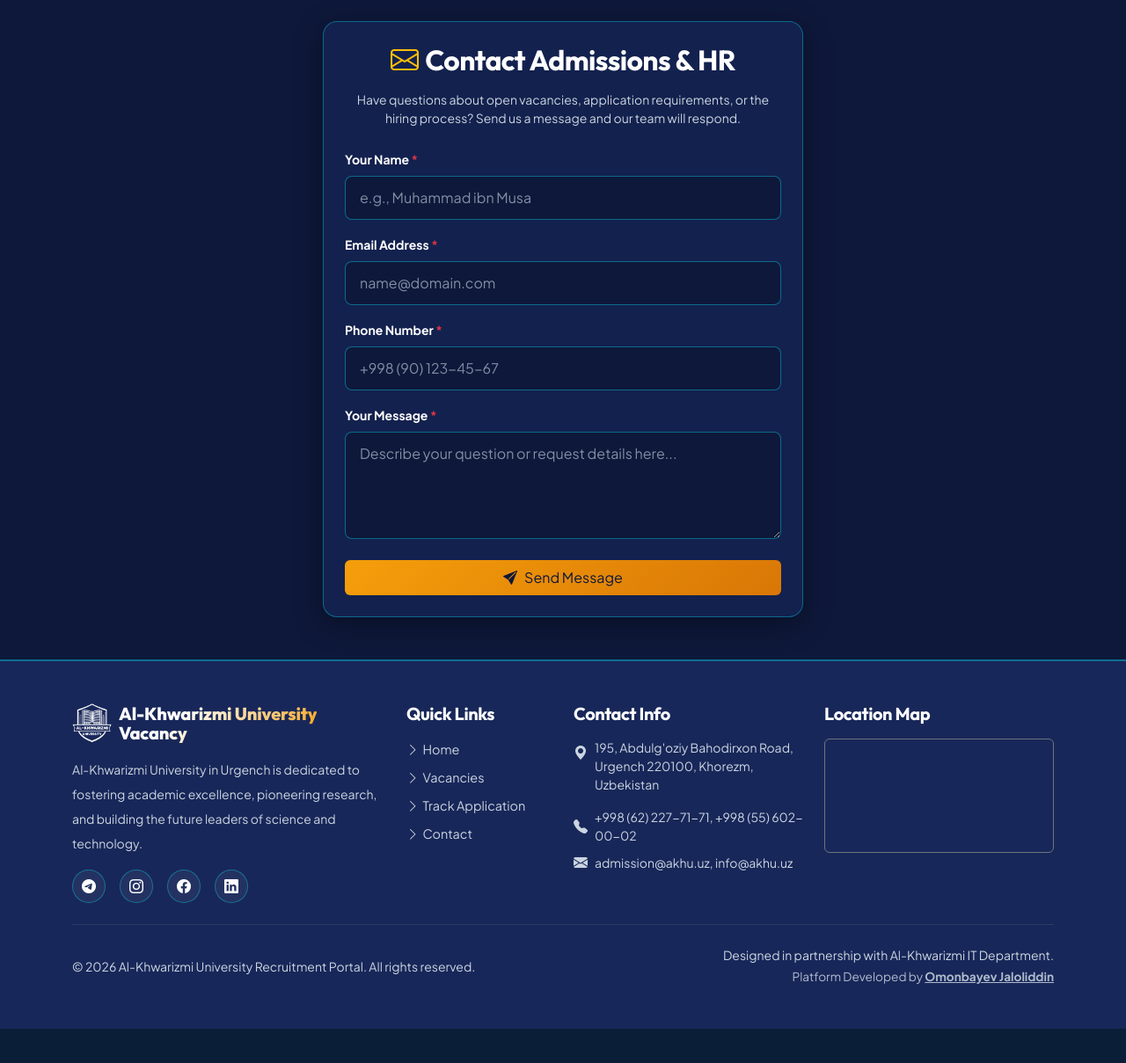
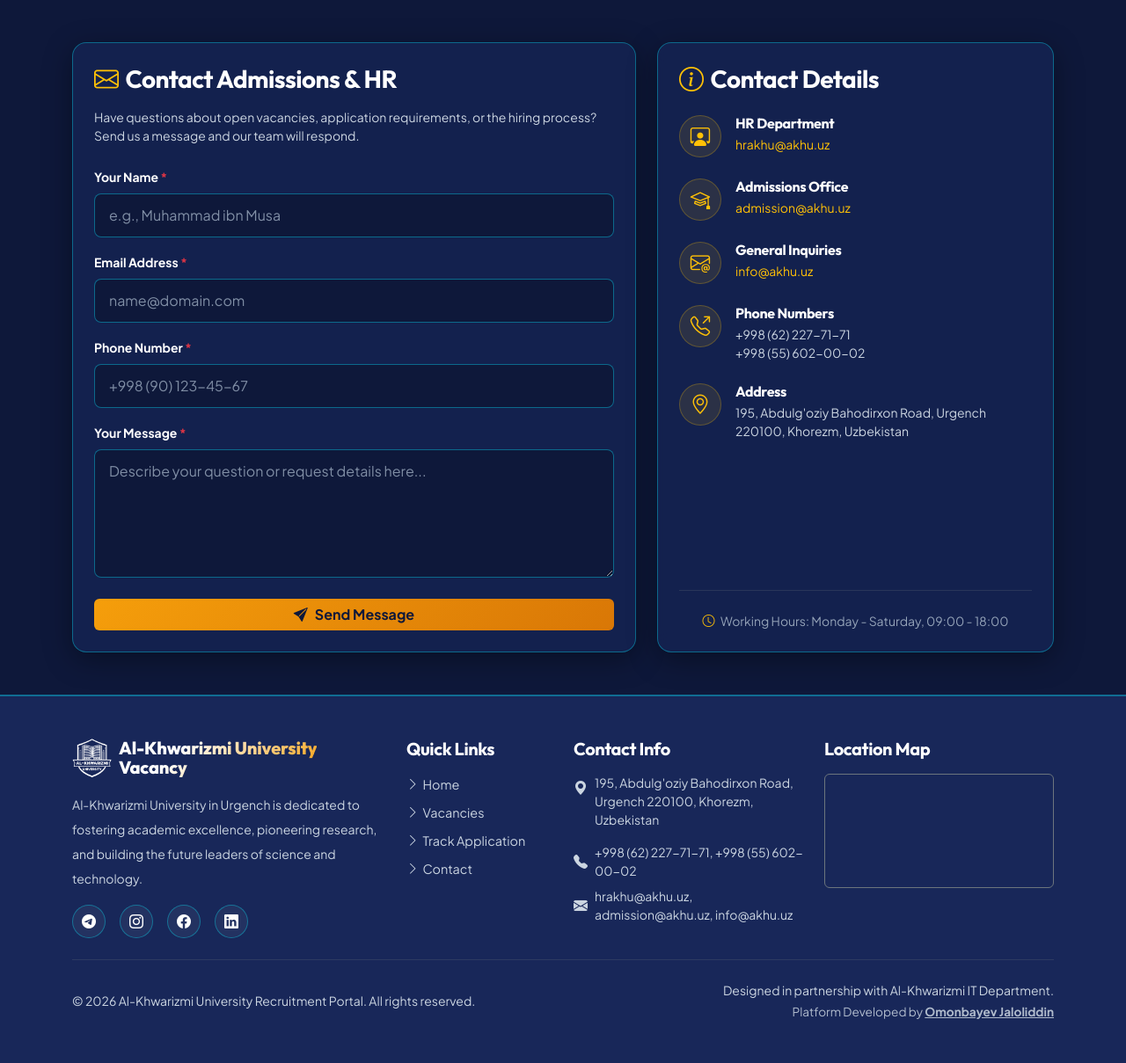
Before and after one commit to johnsmitth8729-creator/akhu_job, a Flask app: page /en/contact in a window 1280 px wide. Shown: the part 98-1307 px from the top of the page at 88% size. Before the commit the page ends 1268 px from the top, so only its background shows below. Run offline with Flask 3, Linux system fonts and the light colour scheme; a user stored in the database is signed in; some libraries are stand-ins or nearby versions; grey boxes are pictures that could not be loaded.

Commit message:
upload hr contact

```diff
--- a/app/templates/base.html
+++ b/app/templates/base.html
@@ -220,7 +220,7 @@
                         </li>
                         <li class="mb-2 d-flex align-items-center gap-2">
                             <i class="bi bi-envelope-fill text-accent"></i>
-                            <span class="text-secondary small">admission@akhu.uz, info@akhu.uz</span>
+                            <span class="text-secondary small">hrakhu@akhu.uz, admission@akhu.uz, info@akhu.uz</span>
                         </li>
                     </ul>
                 </div>
--- a/app/templates/contact.html
+++ b/app/templates/contact.html
@@ -1,12 +1,13 @@
 {% extends 'base.html' %}
 
 {% block content %}
-<div class="container my-4">
-    <div class="row">
-        <div class="col-lg-6 mx-auto">
-            <div class="glass-panel p-4 mb-4">
-                <h2 class="text-white text-center mb-3"><i class="bi bi-envelope me-2 text-warning"></i>{{ _('Contact Admissions & HR') }}</h2>
-                <p class="text-secondary text-center small mb-4">
+<div class="container my-5">
+    <div class="row g-4">
+        <!-- Left Column: Contact Form -->
+        <div class="col-lg-7">
+            <div class="glass-panel p-4 h-100">
+                <h3 class="text-white mb-3"><i class="bi bi-envelope me-2 text-warning"></i>{{ _('Contact Admissions & HR') }}</h3>
+                <p class="text-secondary small mb-4">
                     {{ _('Have questions about open vacancies, application requirements, or the hiring process? Send us a message and our team will respond.') }}
                 </p>
 
@@ -30,17 +31,97 @@
 
                     <div class="mb-3">
                         <label class="form-label text-white small fw-bold">{{ _('Your Message') }} <span class="text-danger">*</span></label>
-                        <textarea name="message" class="form-control form-control-custom text-white" rows="4" required placeholder="{{ _('Describe your question or request details here...') }}"></textarea>
+                        <textarea name="message" class="form-control form-control-custom text-white" rows="5" required placeholder="{{ _('Describe your question or request details here...') }}"></textarea>
                     </div>
 
                     <div class="mt-4">
-                        <button type="submit" class="btn btn-custom-primary w-100 py-2 justify-content-center">
+                        <button type="submit" class="btn btn-custom-primary w-100 py-2.5 justify-content-center fw-bold">
                             <i class="bi bi-send-fill me-2"></i>{{ _('Send Message') }}
                         </button>
                     </div>
                 </form>
             </div>
         </div>
+
+        <!-- Right Column: Contact Details -->
+        <div class="col-lg-5">
+            <div class="glass-panel p-4 h-100 d-flex flex-column justify-content-between">
+                <div>
+                    <h3 class="text-white mb-4"><i class="bi bi-info-circle me-2 text-warning"></i>{% if g.lang_code == 'uz' %}Bog'lanish Ma'lumotlari{% else %}Contact Details{% endif %}</h3>
+
+                    <div class="d-flex flex-column gap-4">
+                        <!-- HR Department Email -->
+                        <div class="d-flex align-items-start gap-3">
+                            <div class="rounded-circle bg-warning bg-opacity-10 border border-warning border-opacity-25 d-flex align-items-center justify-content-center text-warning" style="width: 48px; height: 48px; flex-shrink: 0;">
+                                <i class="bi bi-person-workspace" style="font-size: 1.4rem;"></i>
+                            </div>
+                            <div>
+                                <h6 class="text-white mb-1 fw-bold">{% if g.lang_code == 'uz' %}Kadrlar bo'limi (HR){% else %}HR Department{% endif %}</h6>
+                                <p class="mb-0 small"><a href="mailto:hrakhu@akhu.uz" class="text-warning text-decoration-none hover-underline">hrakhu@akhu.uz</a></p>
+                            </div>
+                        </div>
+
+                        <!-- Admissions Office Email -->
+                        <div class="d-flex align-items-start gap-3">
+                            <div class="rounded-circle bg-warning bg-opacity-10 border border-warning border-opacity-25 d-flex align-items-center justify-content-center text-warning" style="width: 48px; height: 48px; flex-shrink: 0;">
+                                <i class="bi bi-mortarboard" style="font-size: 1.4rem;"></i>
+                            </div>
+                            <div>
+                                <h6 class="text-white mb-1 fw-bold">{% if g.lang_code == 'uz' %}Qabul komissiyasi{% else %}Admissions Office{% endif %}</h6>
+                                <p class="mb-0 small"><a href="mailto:admission@akhu.uz" class="text-warning text-decoration-none hover-underline">admission@akhu.uz</a></p>
+                            </div>
+                        </div>
+
+                        <!-- General Inquiries Email -->
+                        <div class="d-flex align-items-start gap-3">
+                            <div class="rounded-circle bg-warning bg-opacity-10 border border-warning border-opacity-25 d-flex align-items-center justify-content-center text-warning" style="width: 48px; height: 48px; flex-shrink: 0;">
+                                <i class="bi bi-envelope-at" style="font-size: 1.4rem;"></i>
+                            </div>
+                            <div>
+                                <h6 class="text-white mb-1 fw-bold">{% if g.lang_code == 'uz' %}Umumiy bo'lim{% else %}General Inquiries{% endif %}</h6>
+                                <p class="mb-0 small"><a href="mailto:info@akhu.uz" class="text-warning text-decoration-none hover-underline">info@akhu.uz</a></p>
+                            </div>
+                        </div>
+
+                        <!-- Phone Numbers -->
+                        <div class="d-flex align-items-start gap-3">
+                            <div class="rounded-circle bg-warning bg-opacity-10 border border-warning border-opacity-25 d-flex align-items-center justify-content-center text-warning" style="width: 48px; height: 48px; flex-shrink: 0;">
+                                <i class="bi bi-telephone-outbound" style="font-size: 1.4rem;"></i>
+                            </div>
+                            <div>
+                                <h6 class="text-white mb-1 fw-bold">{% if g.lang_code == 'uz' %}Telefon raqamlarimiz{% else %}Phone Numbers{% endif %}</h6>
+                                <p class="mb-0 small text-secondary">+998 (62) 227-71-71</p>
+                                <p class="mb-0 small text-secondary">+998 (55) 602-00-02</p>
+                            </div>
+                        </div>
+
+                        <!-- Address -->
+                        <div class="d-flex align-items-start gap-3">
+                            <div class="rounded-circle bg-warning bg-opacity-10 border border-warning border-opacity-25 d-flex align-items-center justify-content-center text-warning" style="width: 48px; height: 48px; flex-shrink: 0;">
+                                <i class="bi bi-geo-alt" style="font-size: 1.4rem;"></i>
+                            </div>
+                            <div>
+                                <h6 class="text-white mb-1 fw-bold">{% if g.lang_code == 'uz' %}Manzil{% else %}Address{% endif %}</h6>
+                                <p class="mb-0 small text-secondary">
+                                    195, Abdulg'oziy Bahodirxon Road, Urgench 220100, Khorezm, Uzbekistan
+                                </p>
+                            </div>
+                        </div>
+                    </div>
+                </div>
+
+                <div class="mt-4 pt-4 border-top border-secondary border-opacity-25 text-center">
+                    <p class="mb-0 text-muted small">
+                        <i class="bi bi-clock me-1 text-warning"></i>
+                        {% if g.lang_code == 'uz' %}
+                            Ish vaqti: Dushanba - Shanba, 09:00 - 18:00
+                        {% else %}
+                            Working Hours: Monday - Saturday, 09:00 - 18:00
+                        {% endif %}
+                    </p>
+                </div>
+            </div>
+        </div>
     </div>
 </div>
 {% endblock %}
```
